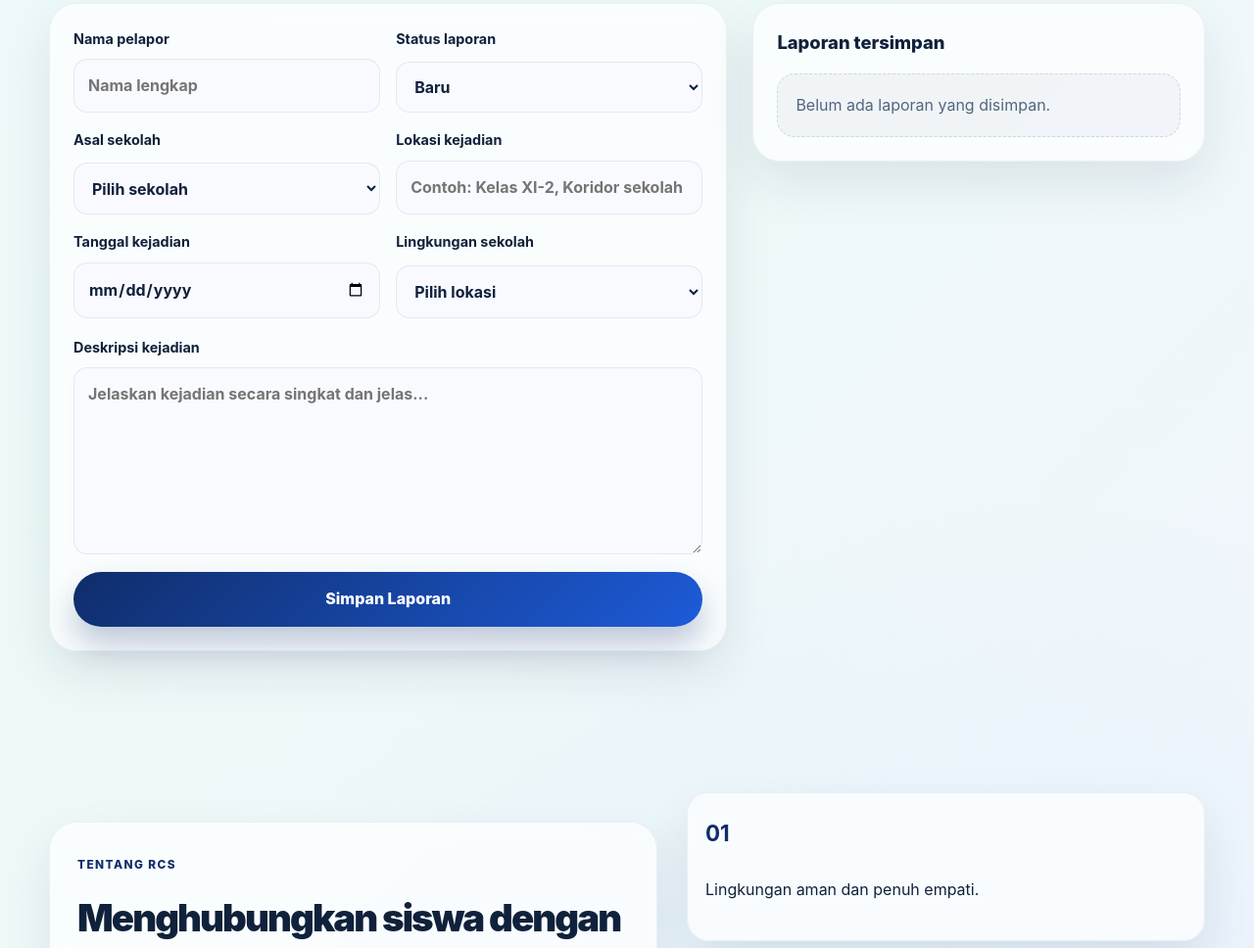
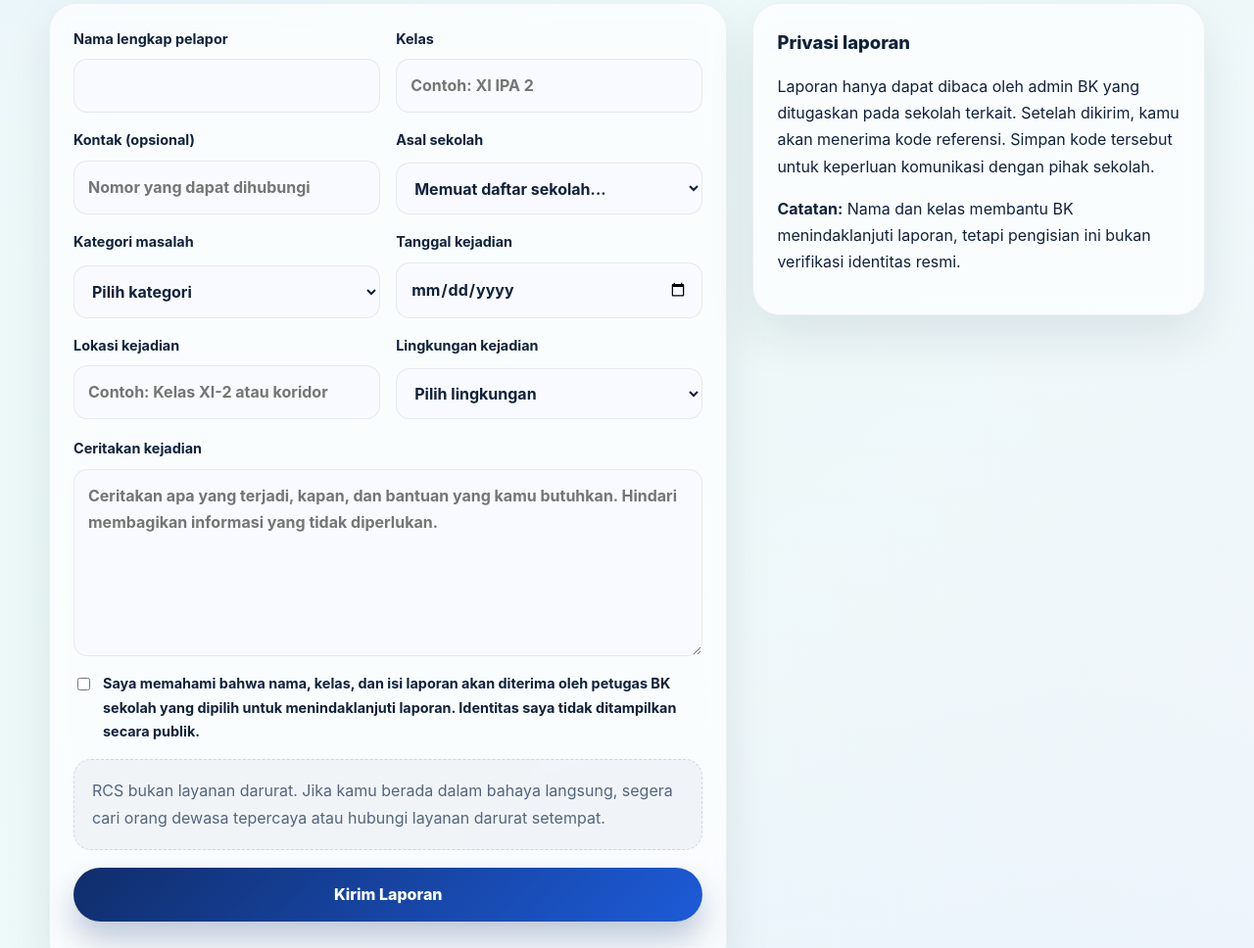
Before and after one commit to vincent00009307/RCS-Ruang-Curhat-Siswa, a plain HTML site: page index.html in a window 1280 px wide. Shown: the part 1639-2607 px from the top of the page at 98% size. Drawn offline with nearby package versions, Linux system fonts and the light colour scheme.

Commit message:
Connect student report form to secure Supabase intake

```diff
--- a/index.html
+++ b/index.html
@@ -133,86 +133,74 @@
             <form id="laporanForm" class="report-form">
               <div class="form-grid">
                 <label>
-                  <span>Nama pelapor</span>
-                  <input id="namaPelapor" name="namaPelapor" type="text" placeholder="Nama lengkap" required />
+                  <span>Nama lengkap pelapor</span>
+                  <input id="namaPelapor" name="namaPelapor" type="text" minlength="2" maxlength="120" autocomplete="name" required />
                 </label>
-
                 <label>
-                  <span>Status laporan</span>
-                  <select id="statusLaporan" name="statusLaporan" required>
-                    <option value="Baru">Baru</option>
-                    <option value="Ditinjau">Ditinjau</option>
-                    <option value="Selesai">Selesai</option>
-                  </select>
+                  <span>Kelas</span>
+                  <input id="kelasPelapor" name="kelasPelapor" type="text" maxlength="40" placeholder="Contoh: XI IPA 2" required />
                 </label>
-
+                <label>
+                  <span>Kontak (opsional)</span>
+                  <input id="kontakPelapor" name="kontakPelapor" type="text" maxlength="80" placeholder="Nomor yang dapat dihubungi" />
+                </label>
                 <label>
                   <span>Asal sekolah</span>
                   <select id="asalSekolah" name="asalSekolah" required>
-                    <option value="">Pilih sekolah</option>
-                    <option value="SMA Negeri 1 Banda Aceh">SMA Negeri 1 Banda Aceh</option>
-                    <option value="SMA Negeri 2 Banda Aceh">SMA Negeri 2 Banda Aceh</option>
-                    <option value="SMA Negeri 3 Banda Aceh">SMA Negeri 3 Banda Aceh</option>
-                    <option value="SMA Negeri 4 Banda Aceh">SMA Negeri 4 Banda Aceh</option>
-                    <option value="SMA Negeri 5 Banda Aceh">SMA Negeri 5 Banda Aceh</option>
-                    <option value="SMA Negeri 6 Banda Aceh">SMA Negeri 6 Banda Aceh</option>
-                    <option value="SMA Negeri 7 Banda Aceh">SMA Negeri 7 Banda Aceh</option>
-                    <option value="SMA Negeri 8 Banda Aceh">SMA Negeri 8 Banda Aceh</option>
-                    <option value="SMA Negeri 9 Banda Aceh">SMA Negeri 9 Banda Aceh</option>
-                    <option value="SMA Negeri 10 Banda Aceh">SMA Negeri 10 Banda Aceh</option>
-                    <option value="SMA Negeri 11 Banda Aceh">SMA Negeri 11 Banda Aceh</option>
-                    <option value="SMA Negeri 12 Banda Aceh">SMA Negeri 12 Banda Aceh</option>
-                    <option value="SMA Negeri 13 Banda Aceh">SMA Negeri 13 Banda Aceh</option>
-                    <option value="SMA Negeri 14 Banda Aceh">SMA Negeri 14 Banda Aceh</option>
-                    <option value="SMA Negeri 15 Banda Aceh">SMA Negeri 15 Banda Aceh</option>
-                    <option value="SMA Labschool Banda Aceh">SMA Labschool Banda Aceh</option>
-                    <option value="SMA Muhammadiyah 1 Banda Aceh">SMA Muhammadiyah 1 Banda Aceh</option>
-                    <option value="SMA Muhammadiyah 2 Banda Aceh">SMA Muhammadiyah 2 Banda Aceh</option>
-                    <option value="SMA Al-Masry Banda Aceh">SMA Al-Masry Banda Aceh</option>
-                    <option value="SMA Ulumul Quran Banda Aceh">SMA Ulumul Quran Banda Aceh</option>
-                    <option value="SMA IT Al-Fityan Banda Aceh">SMA IT Al-Fityan Banda Aceh</option>
-                    <option value="Lainnya">Lainnya</option>
+                    <option value="">Memuat daftar sekolah...</option>
                   </select>
                 </label>
-
                 <label>
-                  <span>Lokasi kejadian</span>
-                  <input type="text" id="lokasiKejadian" name="lokasiKejadian" placeholder="Contoh: Kelas XI-2, Koridor sekolah" required />
+                  <span>Kategori masalah</span>
+                  <select id="kategoriLaporan" name="kategoriLaporan" required>
+                    <option value="">Pilih kategori</option>
+                    <option>Perundungan</option>
+                    <option>Kekerasan fisik atau verbal</option>
+                    <option>Pelecehan</option>
+                    <option>Tekanan akademik</option>
+                    <option>Masalah pertemanan</option>
+                    <option>Masalah keluarga</option>
+                    <option>Masalah pribadi lainnya</option>
+                  </select>
                 </label>
-
                 <label>
                   <span>Tanggal kejadian</span>
                   <input type="date" id="tanggalKejadian" name="tanggalKejadian" required />
                 </label>
-
                 <label>
-                  <span>Lingkungan sekolah</span>
+                  <span>Lokasi kejadian</span>
+                  <input type="text" id="lokasiKejadian" name="lokasiKejadian" maxlength="160" placeholder="Contoh: Kelas XI-2 atau koridor" required />
+                </label>
+                <label>
+                  <span>Lingkungan kejadian</span>
                   <select id="lingkunganSekolah" name="lingkunganSekolah" required>
-                    <option value="">Pilih lokasi</option>
-                    <option value="Kelas">Kelas</option>
-                    <option value="Koridor">Koridor</option>
-                    <option value="Perpustakaan">Perpustakaan</option>
-                    <option value="Lapangan">Lapangan</option>
-                    <option value="Kantin">Kantin</option>
-                    <option value="Toilet">Toilet</option>
-                    <option value="Lainnya">Lainnya</option>
+                    <option value="">Pilih lingkungan</option>
+                    <option>Kelas</option>
+                    <option>Koridor</option>
+                    <option>Perpustakaan</option>
+                    <option>Lapangan</option>
+                    <option>Kantin</option>
+                    <option>Toilet</option>
+                    <option>Lainnya</option>
                   </select>
                 </label>
               </div>
-
               <label>
-                <span>Deskripsi kejadian</span>
-                <textarea id="deskripsiKejadian" name="deskripsiKejadian" rows="6" placeholder="Jelaskan kejadian secara singkat dan jelas..." required></textarea>
+                <span>Ceritakan kejadian</span>
+                <textarea id="deskripsiKejadian" name="deskripsiKejadian" rows="6" minlength="10" maxlength="10000" placeholder="Ceritakan apa yang terjadi, kapan, dan bantuan yang kamu butuhkan. Hindari membagikan informasi yang tidak diperlukan." required></textarea>
               </label>
-
-              <button type="submit" class="btn btn-primary submit-btn">Simpan Laporan</button>
+              <label class="privacy-consent" style="display:flex;grid-template-columns:auto 1fr;align-items:flex-start;gap:10px;margin-top:16px">
+                <input id="privacyAcknowledged" name="privacyAcknowledged" type="checkbox" required style="width:auto;margin-top:6px" />
+                <span>Saya memahami bahwa nama, kelas, dan isi laporan akan diterima oleh petugas BK sekolah yang dipilih untuk menindaklanjuti laporan. Identitas saya tidak ditampilkan secara publik.</span>
+              </label>
+              <p class="empty-state" style="margin-top:16px">RCS bukan layanan darurat. Jika kamu berada dalam bahaya langsung, segera cari orang dewasa tepercaya atau hubungi layanan darurat setempat.</p>
+              <button type="submit" class="btn btn-primary submit-btn">Kirim Laporan</button>
+              <p id="reportFeedback" class="auth-error" aria-live="polite"></p>
             </form>
-
             <aside class="report-panel">
-              <div class="panel-title">Laporan tersimpan</div>
-              <div id="reportsList" class="reports-list" aria-live="polite">
-                <p class="empty-state">Belum ada laporan yang disimpan.</p>
-              </div>
+              <div class="panel-title">Privasi laporan</div>
+              <p>Laporan hanya dapat dibaca oleh admin BK yang ditugaskan pada sekolah terkait. Setelah dikirim, kamu akan menerima kode referensi. Simpan kode tersebut untuk keperluan komunikasi dengan pihak sekolah.</p>
+              <p><strong>Catatan:</strong> Nama dan kelas membantu BK menindaklanjuti laporan, tetapi pengisian ini bukan verifikasi identitas resmi.</p>
             </aside>
           </div>
         </div>
@@ -299,6 +287,8 @@
       </div>
     </footer>
 
+    <script src="https://cdn.jsdelivr.net/npm/@supabase/supabase-js@2"></script>
+    <script src="supabase-config.js" defer></script>
     <script src="script.js" defer></script>
   </body>
 </html>
```
